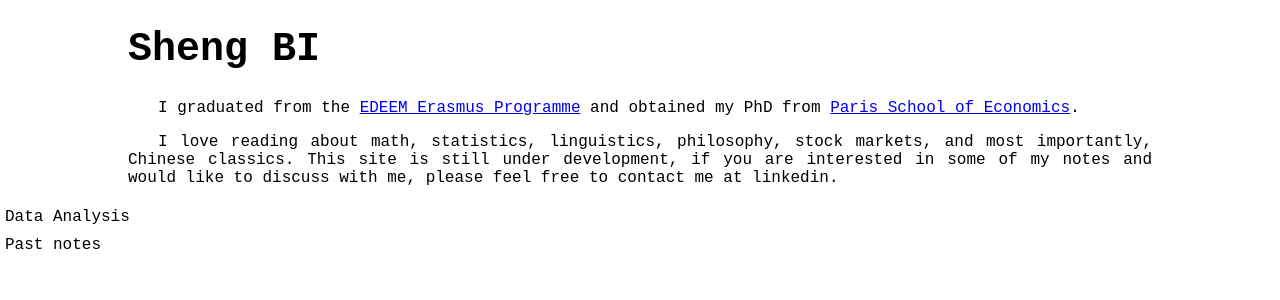
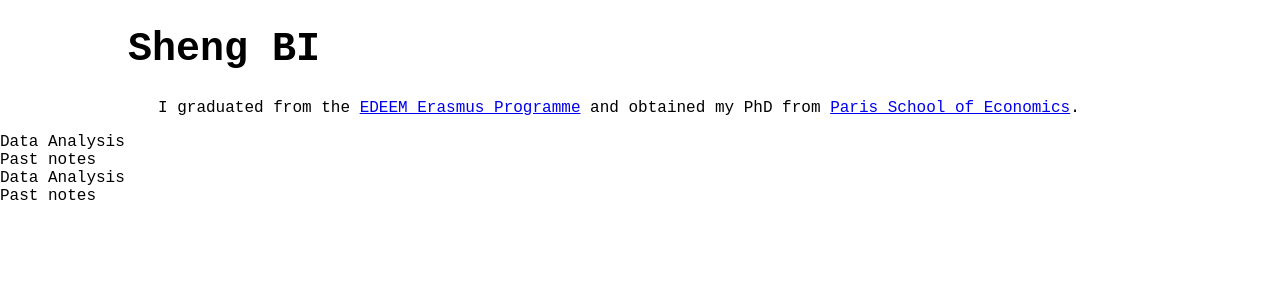
Before and after one commit to brbisheng/brbisheng.github.io, a Jekyll site: the page built from index.html, in a window 1280 px wide. Shown: the top 300 px of the page. Built offline with Jekyll 4.4.1, drawn with Linux system fonts in a browser that asks for light colours; nearby versions of some CDN libraries.

Commit message:
Update index.html

```diff
--- a/index.html
+++ b/index.html
@@ -12,19 +12,19 @@ title: Assigned to default.html
 <head>
 <style>
 
-.column1 {
+#column1 {
   float: left;
   width: 30%;
   padding: 5px;
 }
-.column2 {
+#column2 {
   float: left;
   width: 70%;
   padding: 5px;
 }
 
 /* Clear floats after image containers */
-.row1::after {
+#row1::after #dashbaord {
   content: "";
   display: inline-block;
 }
@@ -38,10 +38,6 @@ title: Assigned to default.html
 	I graduated from the <a href="https://www.pantheonsorbonne.fr/ecoles-doctorales/economie-ed-465/doctoral-program-edeem/">EDEEM Erasmus Programme</a>
 		and obtained my PhD from <a href="https://www.parisschoolofeconomics.eu/en/">Paris School of Economics</a>.
 	</p>
-	<p id = 'intro' style = "text-indent:30px">
-	I love reading about math, statistics, linguistics, philosophy, stock markets, and most importantly, Chinese classics. This site is still under development, if you are interested in some of my notes and would like to discuss with me, please feel free to contact me at linkedin.
-	</p>
-
 
 
 
@@ -62,6 +58,10 @@ title: Assigned to default.html
 	<div class = "column2"> Past notes</div>
 </div>
 
+<div class = "dashboard">
+	<div class = "column1"> Data Analysis </div>
+	<div class = "column2"> Past notes</div>
+</div>
 
 
 
```
Also changed, not shown: other parts of index.html (+10 -1 lines).
